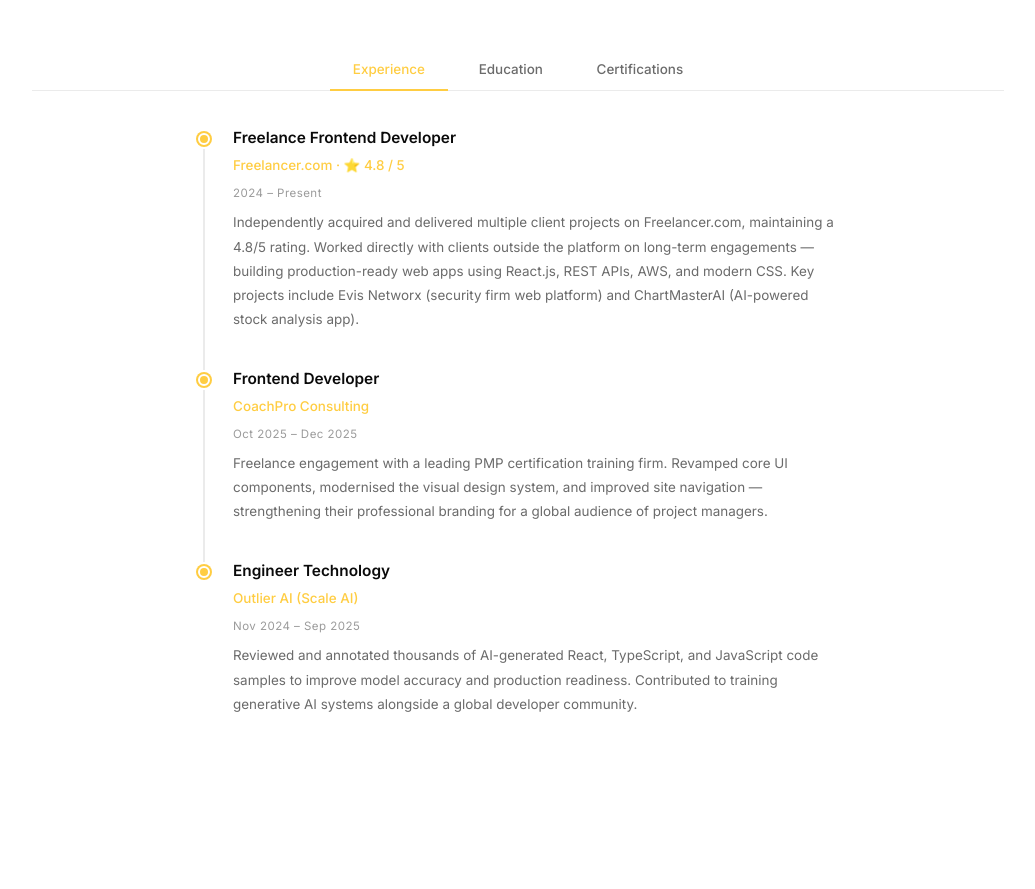
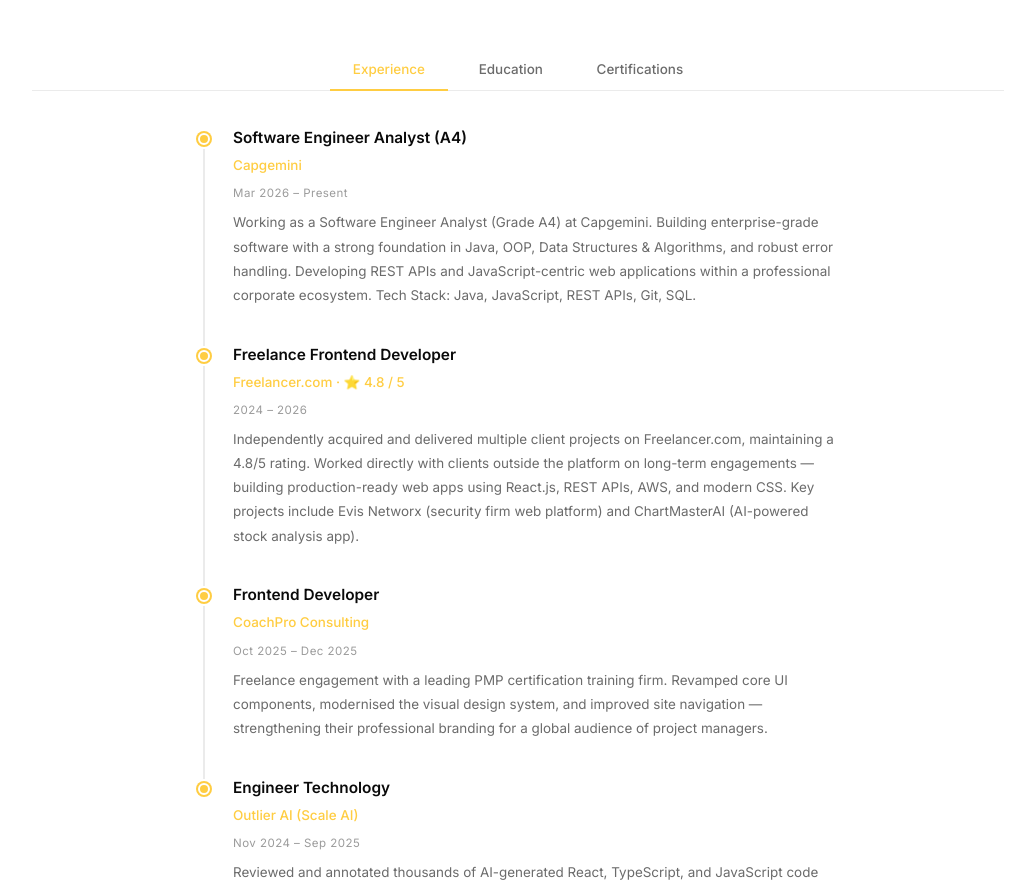
Before and after one commit to yashwaldia/Portfolio-ywaldia, a React (Vite) app: page / in a window 1280 px wide. Shown: the part 1667-2556 px from the top of the page, without its empty margins (122-1157 px from the left). Built offline with nearby package versions, Linux system fonts and the light colour scheme.

Commit message:
Add Capgemini Software Engineer Analyst experience

```diff
--- a/src/data/experience.js
+++ b/src/data/experience.js
@@ -1,9 +1,17 @@
 export const workData = [
+  {
+    id: 'work-0',
+    title: 'Software Engineer Analyst (A4)',
+    company: 'Capgemini',
+    period: 'Mar 2026 – Present',
+    description:
+      'Working as a Software Engineer Analyst (Grade A4) at Capgemini. Building enterprise-grade software with a strong foundation in Java, OOP, Data Structures & Algorithms, and robust error handling. Developing REST APIs and JavaScript-centric web applications within a professional corporate ecosystem. Tech Stack: Java, JavaScript, REST APIs, Git, SQL.',
+  },
   {
     id: 'work-1',
     title: 'Freelance Frontend Developer',
     company: 'Freelancer.com  ·  ⭐ 4.8 / 5',
-    period: '2024 – Present',
+    period: '2024 – 2026',
     description:
       'Independently acquired and delivered multiple client projects on Freelancer.com, maintaining a 4.8/5 rating. Worked directly with clients outside the platform on long-term engagements — building production-ready web apps using React.js, REST APIs, AWS, and modern CSS. Key projects include Evis Networx (security firm web platform) and ChartMasterAI (AI-powered stock analysis app).',
   },
```
